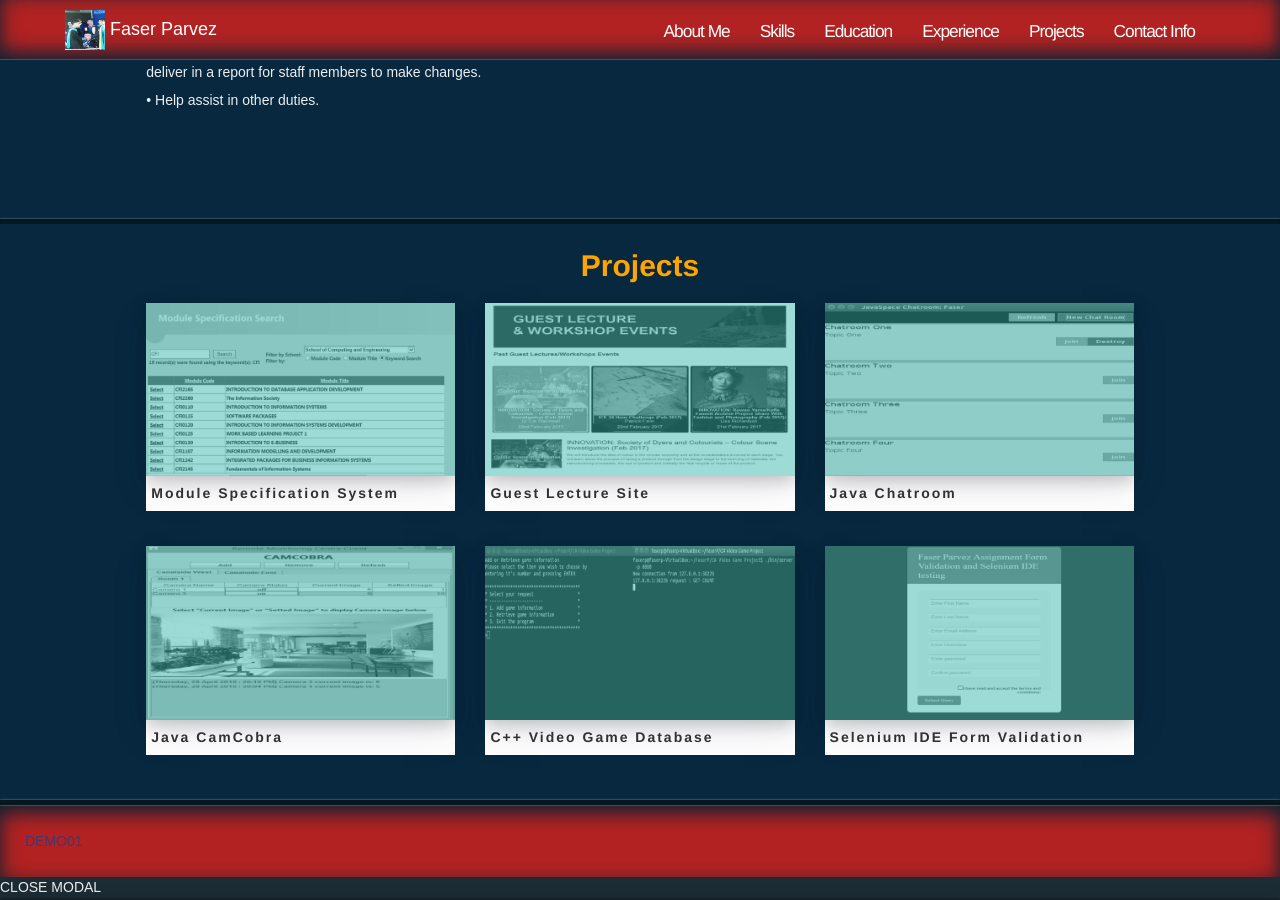
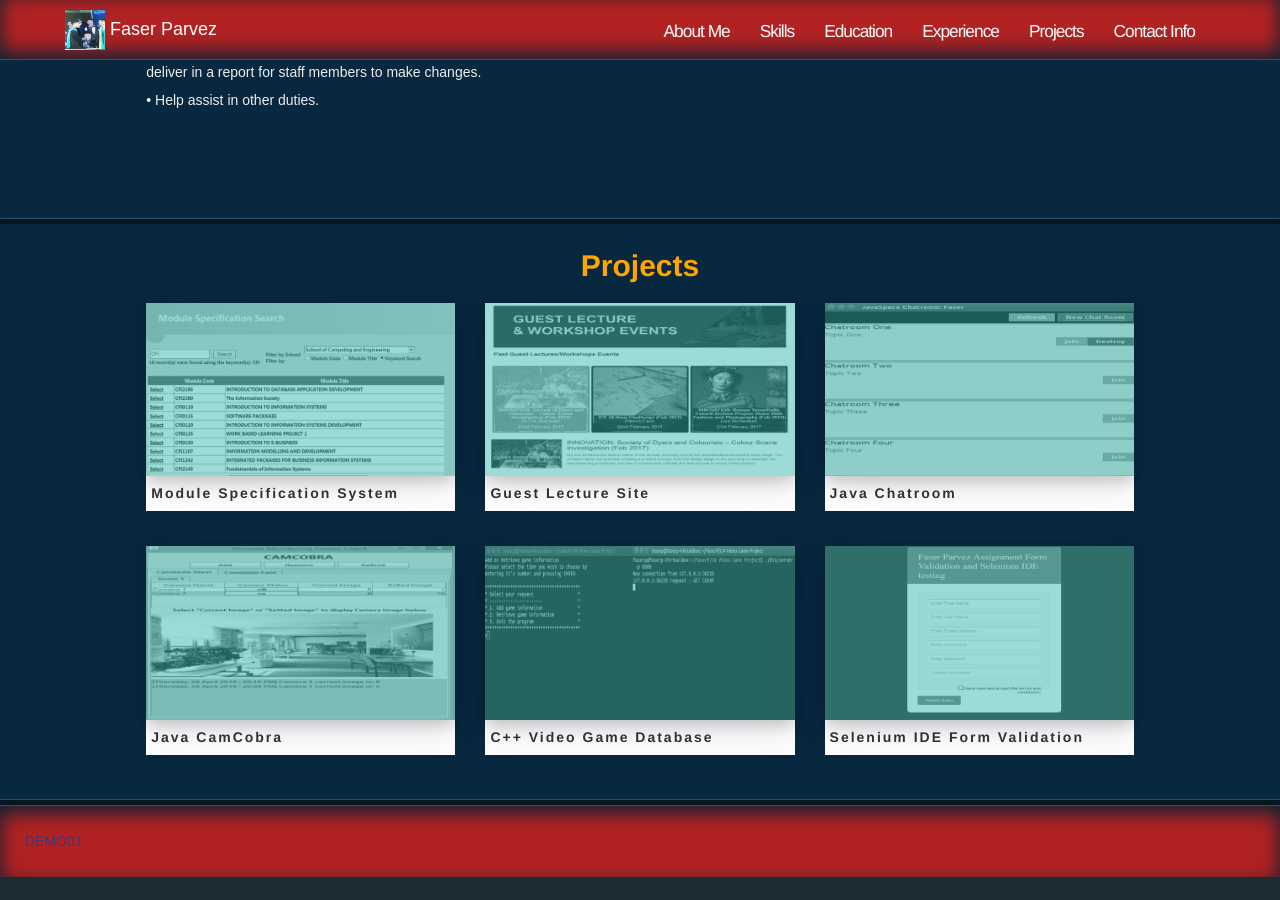
Before and after one commit to thisisatest1990/thisisatest1990.github.io, a Jekyll site: the page built from index.html, in a window 1280 px wide and 900 px high, scrolled down 2979 px. Built offline with Jekyll 4.4.1, drawn with Linux system fonts in a browser that asks for light colours; nearby versions of some CDN libraries; after the commit the page ends 3856 px from its top, so only the background shows below that.

Commit message:
Update projectmodel.html

```diff
--- a/_includes/projectmodel.html
+++ b/_includes/projectmodel.html
@@ -332,17 +332,3 @@
                     </div>
 				</div>
 			</div>
-
-
-
-    <!--DEMO01-->
-    <div id="animatedModal">
-        <!--THIS IS IMPORTANT! to close the modal, the class name has to match the name given on the ID  class="close-animatedModal" -->
-        <div class="close-animatedModal">
-            CLOSE MODAL
-        </div>
-
-        <div class="modal-content">
-                  <!--Your modal content goes here-->
-        </div>
-</div>
```
